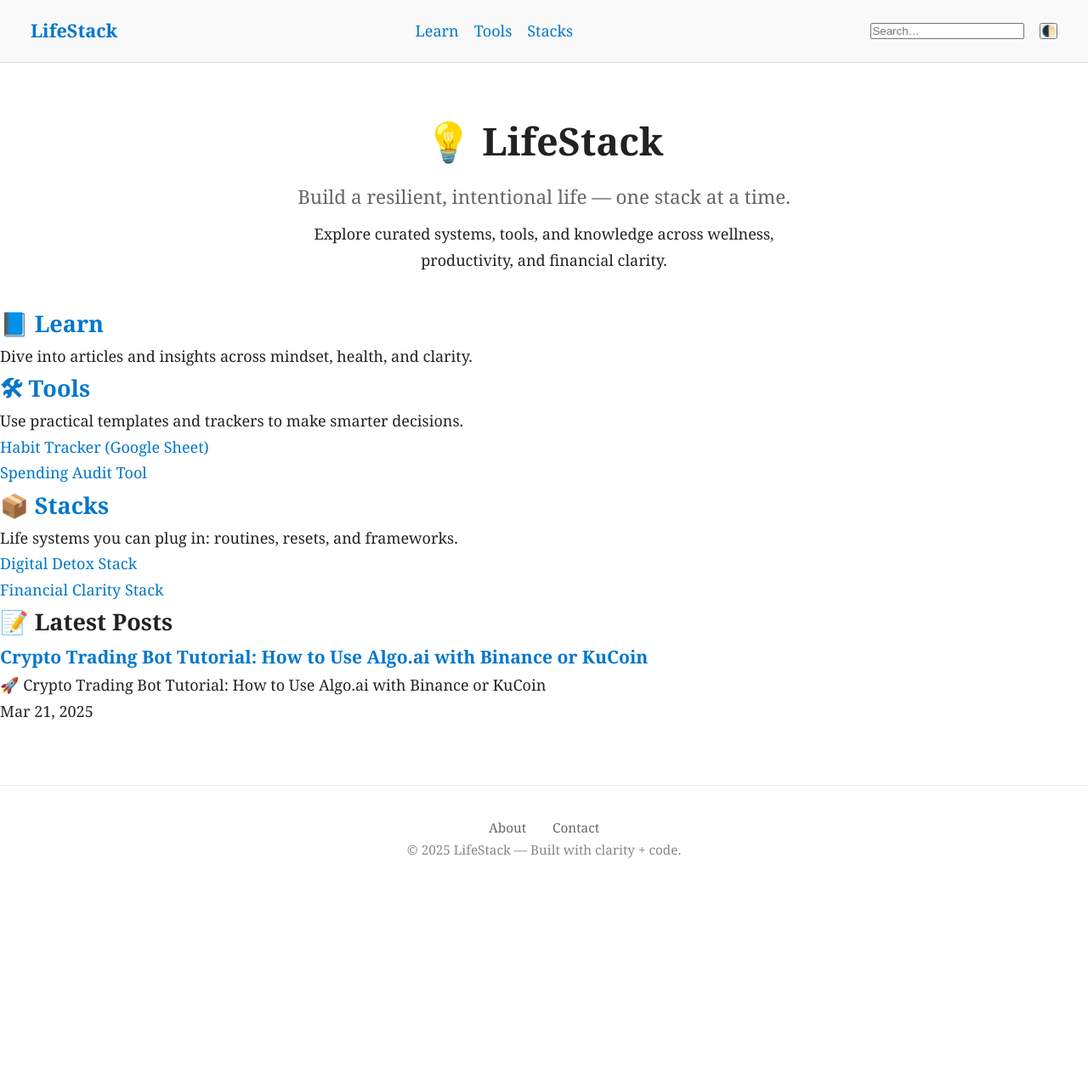
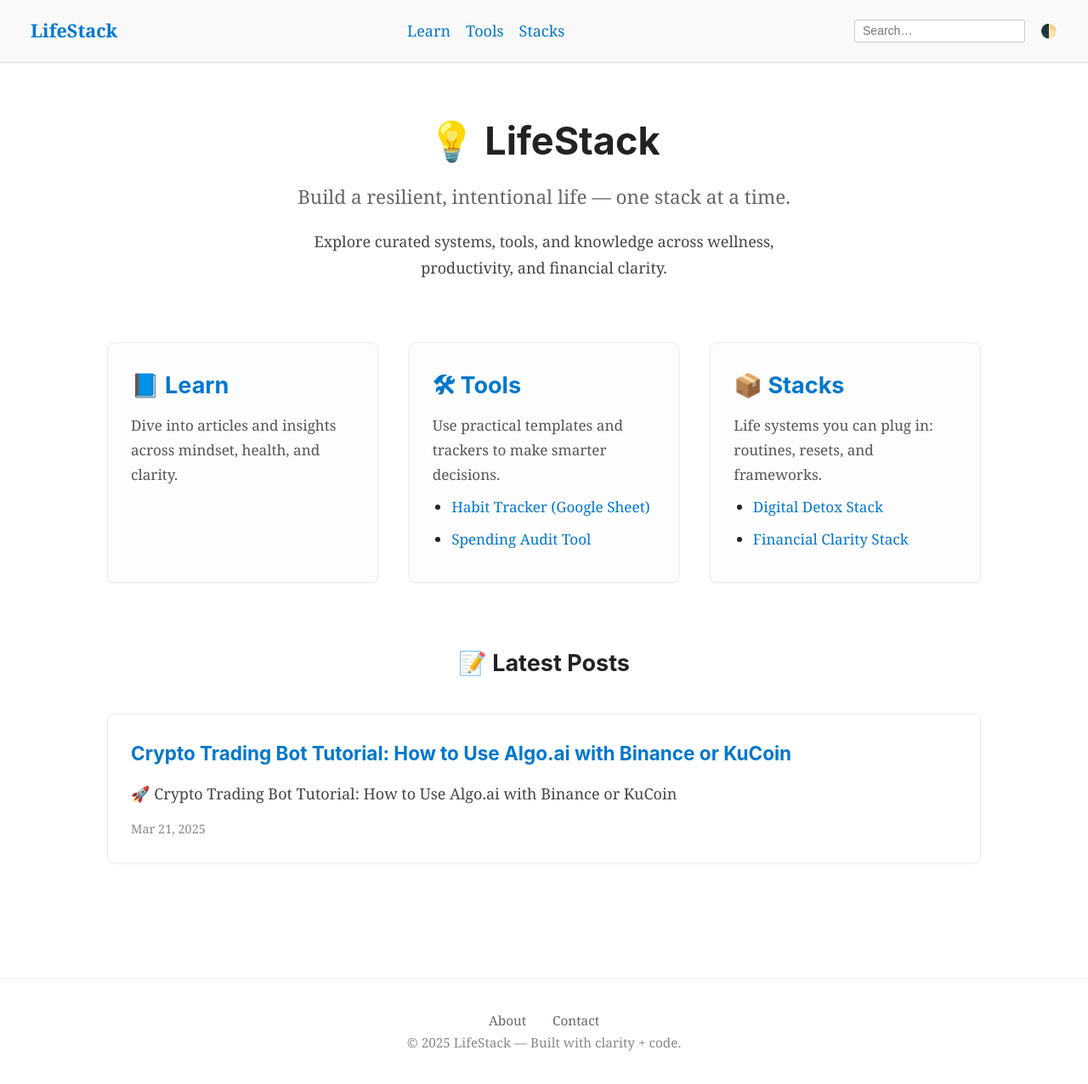
Before and after one commit to skelleng/lifeStack, a Jekyll site: the page built from index.html, in a window 1280 px wide and 1294 px high. Shown: the top 1276 px of the window at 85% size. Built offline with Jekyll 4.4.1, drawn with Linux system fonts in a browser that asks for light colours.

Commit message:
Update style.css

```diff
--- a/assets/css/style.css
+++ b/assets/css/style.css
@@ -1,4 +1,6 @@
-/* Base Reset */
+/* ====================
+   BASE RESET & TYPOGRAPHY
+==================== */
 * {
   margin: 0;
   padding: 0;
@@ -7,12 +9,21 @@
 
 html, body {
   height: 100%;
-  font-family: 'Georgia', serif;
+  font-family: Georgia, 'Times New Roman', Times, serif;
   font-size: 18px;
   line-height: 1.7;
-  background: #fff;
+  background-color: #fff;
   color: #222;
   transition: background 0.3s ease, color 0.3s ease;
+}
+
+h1, h2, h3, h4 {
+  font-family: -apple-system, BlinkMacSystemFont, "Segoe UI", Roboto, Helvetica, Arial, sans-serif;
+  margin-bottom: 0.75rem;
+}
+
+p {
+  margin-bottom: 1rem;
 }
 
 a {
@@ -24,7 +35,9 @@ a:hover {
   text-decoration: underline;
 }
 
-/* Navbar */
+/* ====================
+   NAVBAR
+==================== */
 .navbar {
   width: 100%;
   padding: 1rem 2rem;
@@ -54,7 +67,24 @@ a:hover {
   font-size: 1.2rem;
 }
 
-/* Hero */
+#searchBox {
+  padding: 0.25rem 0.5rem;
+  font-size: 14px;
+  border: 1px solid #ccc;
+  border-radius: 3px;
+}
+
+#themeToggle {
+  background: none;
+  border: none;
+  font-size: 16px;
+  cursor: pointer;
+  color: #555;
+}
+
+/* ====================
+   HERO SECTION
+==================== */
 .hero {
   text-align: center;
   padding: 3rem 1rem 2rem;
@@ -71,39 +101,101 @@ a:hover {
 }
 
 .intro {
-  margin-top: 0.5rem;
   max-width: 600px;
-  margin-left: auto;
-  margin-right: auto;
+  margin: 0.5rem auto 0;
+  font-size: 1rem;
+  color: #444;
 }
 
-/* Pillars Section */
-.pillars {
+/* ====================
+   PILLAR PREVIEW BLOCKS
+==================== */
+.pillar-previews {
   display: grid;
-  grid-template-columns: repeat(auto-fit, minmax(250px, 1fr));
+  grid-template-columns: repeat(auto-fit, minmax(280px, 1fr));
   gap: 2rem;
   padding: 2rem;
-  max-width: 960px;
-  margin: auto;
+  max-width: 1100px;
+  margin: 0 auto;
 }
 
-.pillar {
-  background: #fafafa;
+.pillar-block {
+  background: #fdfdfd;
+  border: 1px solid #eee;
+  border-radius: 8px;
   padding: 1.5rem;
-  border-radius: 10px;
-  border: 1px solid #eee;
-  box-shadow: 0 1px 4px rgba(0,0,0,0.03);
-  text-align: center;
+  box-shadow: 0 1px 3px rgba(0,0,0,0.05);
 }
 
-.pillar a {
-  font-size: 1.25rem;
-  display: block;
+.pillar-block h2 {
   margin-bottom: 0.5rem;
-  font-weight: 600;
 }
 
-/* Footer */
+.pillar-block p {
+  font-size: 0.95rem;
+  color: #555;
+  margin-bottom: 0.5rem;
+}
+
+.pillar-block ul {
+  list-style: disc;
+  padding-left: 1.25rem;
+}
+
+.pillar-block li {
+  margin-bottom: 0.5rem;
+  font-size: 0.95rem;
+}
+
+/* ====================
+   POST GRID + CARDS
+==================== */
+.post-grid {
+  padding: 2rem;
+  max-width: 1100px;
+  margin: 0 auto;
+}
+
+.post-grid h2 {
+  text-align: center;
+  margin-bottom: 2rem;
+}
+
+.post-card {
+  background: #fff;
+  border: 1px solid #eee;
+  padding: 1.5rem;
+  margin-bottom: 1.5rem;
+  border-radius: 8px;
+  box-shadow: 0 1px 4px rgba(0,0,0,0.04);
+  transition: all 0.2s ease;
+}
+
+.post-card:hover {
+  transform: translateY(-2px);
+  box-shadow: 0 4px 12px rgba(0,0,0,0.06);
+}
+
+.post-card h3 {
+  margin-top: 0;
+  font-size: 1.25rem;
+}
+
+.post-card .excerpt {
+  color: #444;
+  margin: 0.75rem 0;
+}
+
+.meta {
+  font-size: 0.8rem;
+  color: #888;
+  display: flex;
+  justify-content: space-between;
+}
+
+/* ====================
+   FOOTER
+==================== */
 .footer {
   padding: 2rem;
   text-align: center;
@@ -118,24 +210,64 @@ a:hover {
   color: #666;
 }
 
-/* Dark Mode */
+/* ====================
+   DARK MODE
+==================== */
 body.dark {
-  background: #111;
+  background-color: #111;
   color: #eee;
-}
-
-body.dark .navbar {
-  background: #1a1a1a;
-  border-color: #333;
 }
 
 body.dark a {
   color: #66ccff;
 }
 
-body.dark .pillar {
+body.dark a:hover {
+  color: #88ddff;
+}
+
+body.dark h1, body.dark h2, body.dark h3 {
+  color: #fff;
+}
+
+body.dark .navbar {
+  background-color: #1a1a1a;
+  border-color: #333;
+}
+
+body.dark .navbar a {
+  color: #ccc;
+}
+
+body.dark #searchBox {
+  background-color: #222;
+  color: #eee;
+  border: 1px solid #555;
+}
+
+body.dark #themeToggle {
+  color: #eee;
+}
+
+body.dark .post-card {
   background: #1a1a1a;
   border-color: #333;
+}
+
+body.dark .post-card h3,
+body.dark .post-card .excerpt,
+body.dark .meta {
+  color: #ccc;
+}
+
+body.dark .pillar-block {
+  background: #1a1a1a;
+  border-color: #333;
+}
+
+body.dark .pillar-block p,
+body.dark .pillar-block li {
+  color: #ccc;
 }
 
 body.dark .footer {
```
